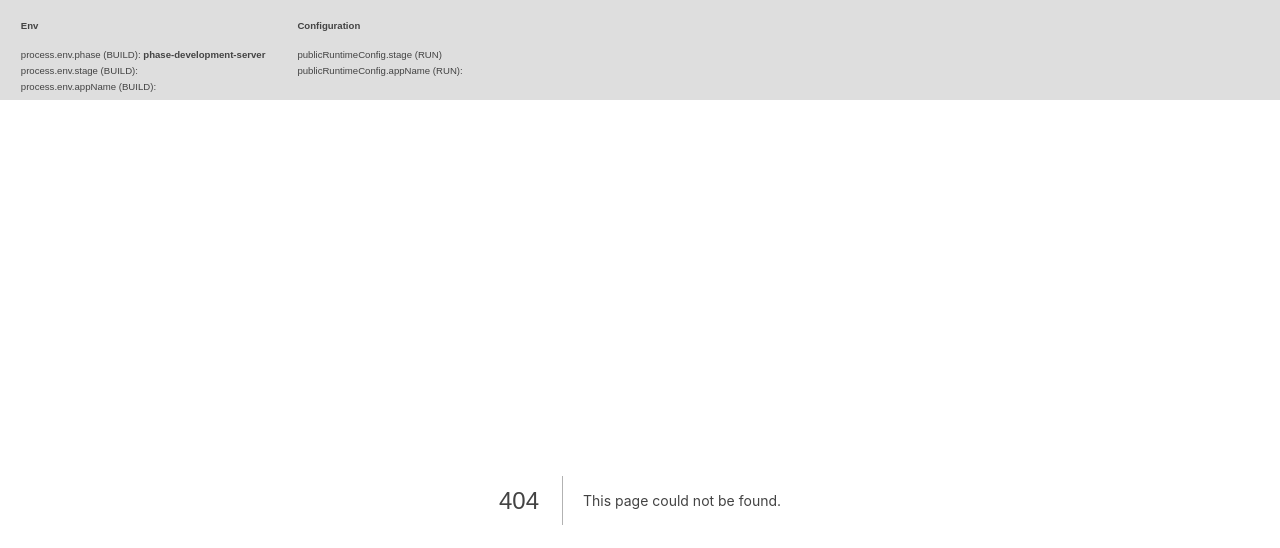
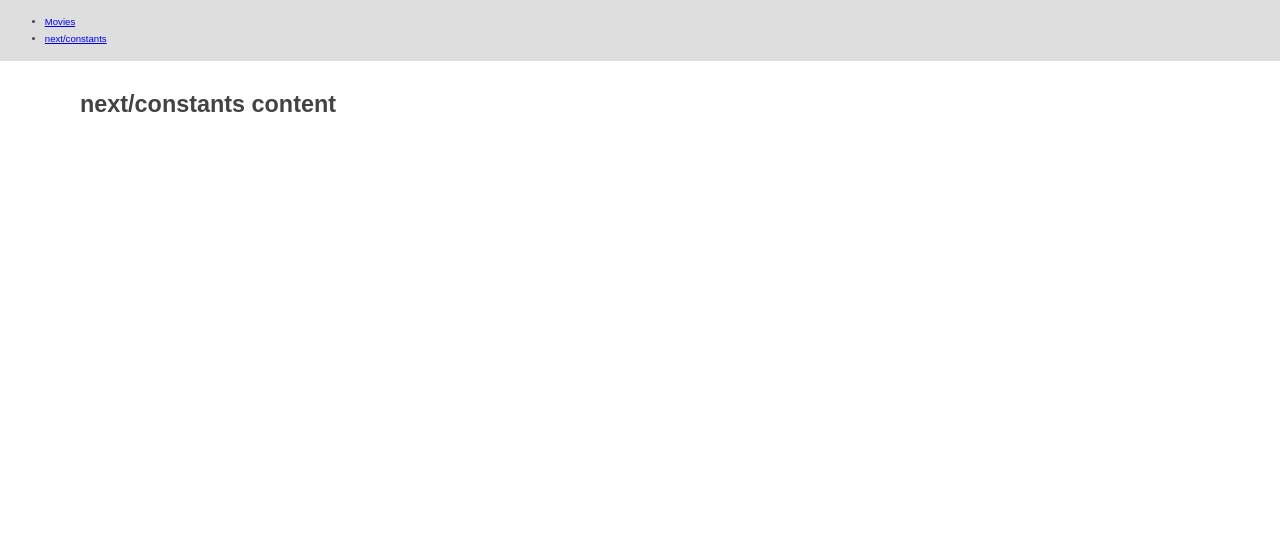
Before and after one commit to maurocarrero/next-server-poc, a Next.js app: page /constants in a window 1280 px wide. Before the commit this address had no page. Shown: the top 548 px of the page. Built offline with nearby package versions, Linux system fonts and the light colour scheme.

Commit message:
feat(next/constants)

```diff
--- a/next.config.js
+++ b/next.config.js
@@ -1,4 +1,4 @@
-const { PHASE_DEVELOPMENT_SERVER } = require('next/constants');
+const nextConstants = require('next/constants');
 
 const dotEnvResult = require('dotenv-safe').config({
   allowEmptyValues: true
@@ -8,43 +8,12 @@ if (dotEnvResult.error) {
   console.warn('[DOTENV] an error occurred:', dotEnvResult.error.message);
 }
 
-/* https://github.com/zeit/next.js/blob/canary/packages/next/next-server/server/config.ts#L12-L63 */
-module.exports = (phase) => {
-  if (phase === PHASE_DEVELOPMENT_SERVER) {
-    /* Configuration options only for development */
-    return {
-      env: {
-        phase,
-        /*
-        Next.js will replace process.env.stage that will be available at runtime
-        with the value of the actual process.env.stage at build time.
-        */
-        stage: process.env.stage,
-        appName: process.env.npm_package_name
-      },
-      /* Runtime configuration server side */
-      serverRuntimeConfig: dotEnvResult.required,
-      /* Runtime configuration both server and client */
-      publicRuntimeConfig: {
-        staticFolder: '/static',
-        appName: process.env.npm_package_name,
-        stage: process.env.stage
-      }
-    };
+module.exports = (phase) => ({
+  serverRuntimeConfig: dotEnvResult.required,
+  publicRuntimeConfig: {
+    phase,
+    nextConstants,
+    staticFolder: '/static',
+    appName: process.env.npm_package_name
   }
-
-  /* Configuration options for all phases except development, which is defined above */
-  return {
-    env: {
-      phase,
-      stage: process.env.stage,
-      appName: process.env.npm_package_name
-    },
-    serverRuntimeConfig: dotEnvResult.required,
-    publicRuntimeConfig: {
-      staticFolder: '/static',
-      appName: process.env.npm_package_name,
-      stage: process.env.stage
-    }
-  };
-};
+});
--- a/pages/_app.js
+++ b/pages/_app.js
@@ -1,42 +1,21 @@
 import App from 'next/app';
 import { Layout } from '../components/layout';
-import getConfig from 'next/config';
-
-const { publicRuntimeConfig } = getConfig();
+import Link from 'next/link';
 
 class MyApp extends App {
   render() {
     const { Component, pageProps } = this.props;
-
     return (
       <Layout>
         <header className="app-header">
-          <section>
-            <h4>{`Env`}</h4>
-            <div>
-              {`process.env.phase (BUILD): `}
-              <strong>{process.env.phase}</strong>
-            </div>
-            <div>
-              {`process.env.stage (BUILD):`}
-              <strong>{process.env.stage}</strong>
-            </div>
-            <div>
-              {`process.env.appName (BUILD): `}
-              <strong>{process.env.appName}</strong>
-            </div>
-          </section>
-          <section>
-            <h4>{`Configuration`}</h4>
-            <div>
-              {`publicRuntimeConfig.stage (RUN) `}
-              <strong>{publicRuntimeConfig.stage}</strong>
-            </div>
-            <div>
-              {`publicRuntimeConfig.appName (RUN): `}
-              <strong>{publicRuntimeConfig.appName}</strong>
-            </div>
-          </section>
+          <ul>
+            <li>
+              <Link href="/">{`Movies`}</Link>
+            </li>
+            <li>
+              <Link href="/constants">{`next/constants`}</Link>
+            </li>
+          </ul>
         </header>
         <Component {...pageProps} />
       </Layout>
--- /dev/null
+++ b/pages/constants.js
@@ -0,0 +1,14 @@
+import getConfig from 'next/config';
+
+const { nextConstants } = getConfig().publicRuntimeConfig;
+
+const Constants = () => {
+  return (
+    <section className="container">
+      <h3>{`next/constants content`}</h3>
+      <pre>{JSON.stringify(nextConstants, null, 2)}</pre>
+    </section>
+  );
+};
+
+export default Constants;
--- a/styles/global.js
+++ b/styles/global.js
@@ -13,6 +13,9 @@ export default css.global`
   h1 {
     font-weight: 900;
     font-family: 'Bungee Inline', sans-serif;
+  }
+  pre {
+    font-size: .7rem;
   }
   section.container {
     padding: 0 5rem;
```
